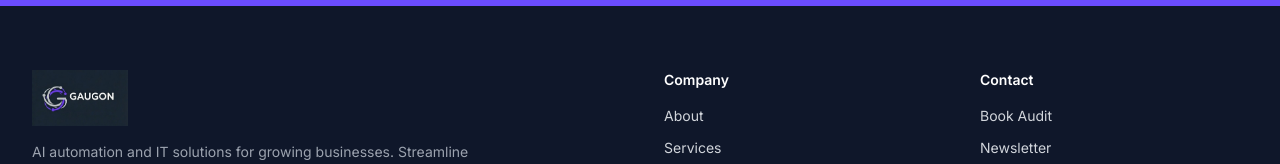
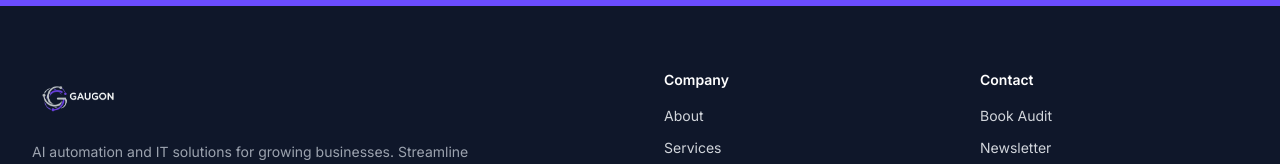
Before and after one commit to ocilab25/gaugon-website, a Next.js app: page / in a window 1280 px wide. Shown: the part 5653-5817 px from the top of the page. Built offline with nearby package versions, Linux system fonts and the light colour scheme.

Commit message:
Update footer logo to new PNG version with transparent background

```diff
--- a/components/Footer.tsx
+++ b/components/Footer.tsx
@@ -6,7 +6,7 @@ export default function Footer() {
       <div className="max-w-7xl mx-auto px-6 lg:px-8 py-16">
         <div className="grid grid-cols-1 md:grid-cols-4 gap-12">
           <div className="col-span-1 md:col-span-2">
-            <img src="/logo-footer.jpg" alt="Gaugon" className="h-14 w-auto mb-4" />
+            <img src="/logo-footer.png" alt="Gaugon" className="h-14 w-auto mb-4" />
             <p className="text-sm text-gray-400 max-w-md">
               AI automation and IT solutions for growing businesses.
               Streamline operations, automate workflows, and scale efficiently.
```
Also changed, not shown: public/logo-footer.png (added).
